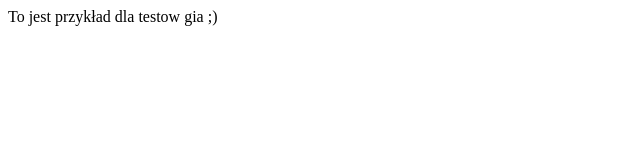
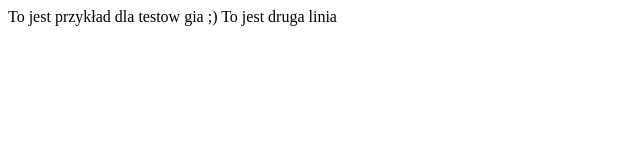
Before and after one commit to jchrostek/test-repo, a plain HTML site: page index.html in a window 1280 px wide. Shown: the whole page, without its empty margins (0-640 px from the left). Drawn offline with Linux system fonts and the light colour scheme.

Commit message:
Dodałem drugą linię kodu

```diff
--- a/index.html
+++ b/index.html
@@ -8,5 +8,6 @@
 </head>
 <body>
     To jest przykład dla testow gia ;)
+    To jest druga linia
 </body>
 </html>
```
